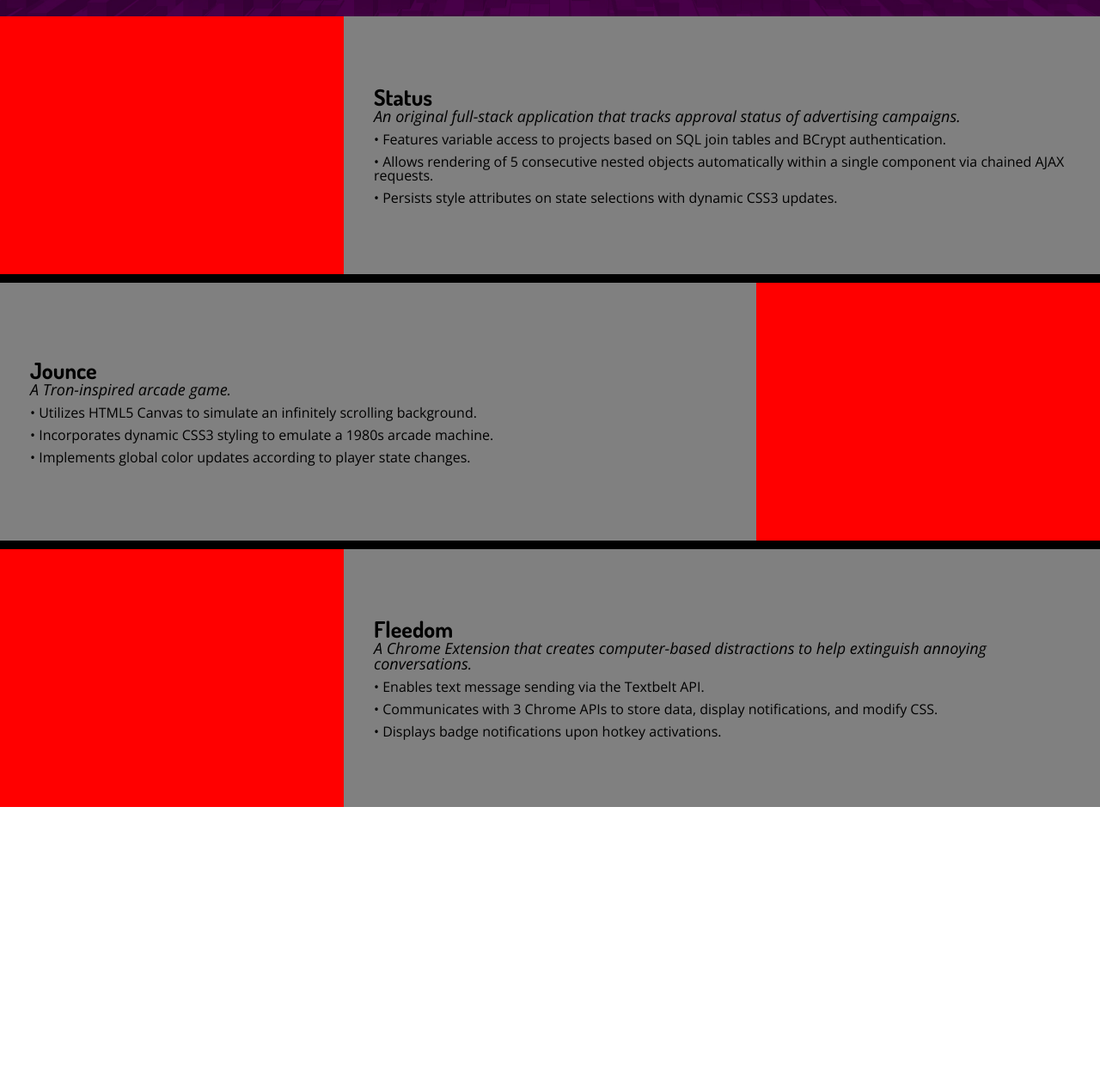
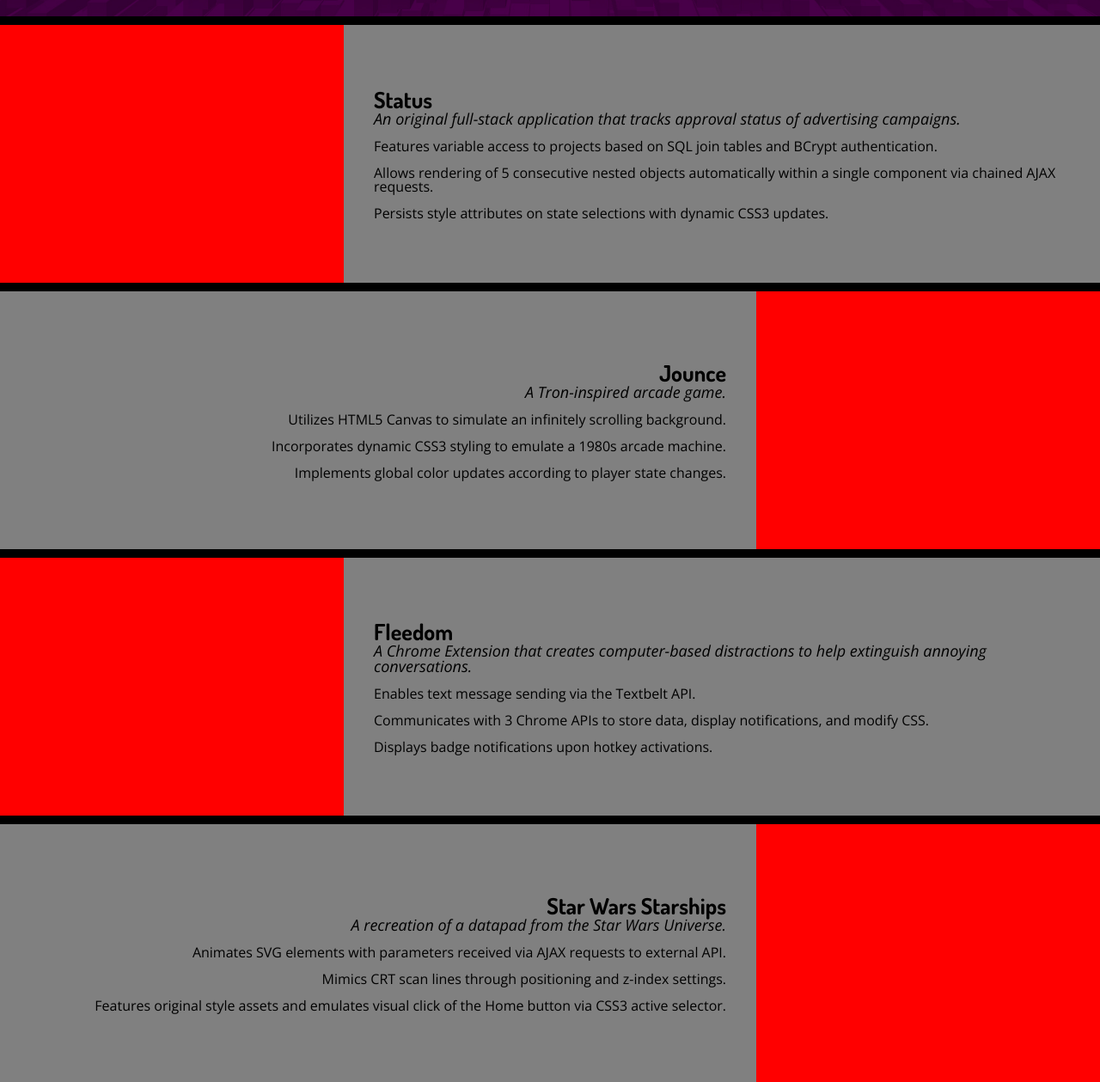
Before and after one commit to kestralttr/PortfolioV2, a plain HTML site: page index.html in a window 1280 px wide. Shown: the part 781-2040 px from the top of the page at 86% size. Before the commit the page ends 1720 px from the top, so only its background shows below. Drawn offline with nearby package versions, Linux system fonts and the light colour scheme.

Commit message:
fixes project list margins

```diff
--- a/css/master.css
+++ b/css/master.css
@@ -1,5 +1,5 @@
 body {
- background-color: Transparent;
+ background-color: black;
 }
 
 #intro {
@@ -110,15 +110,11 @@ body {
 
 .project-item-left {
   position: relative;
-  margin-bottom: 10px;
+  margin-top: 10px;
   height: 300px;
   width: 100%;
   background-color: grey;
   overflow: hidden;
-}
-
-.project-item-left:last-child {
-  margin-bottom: 0px;
 }
 
 .project-item-left .project-image {
@@ -149,15 +145,11 @@ body {
 
 .project-item-right {
   position: relative;
-  margin-bottom: 10px;
+  margin-top: 10px;
   height: 300px;
   width: 100%;
   background-color: grey;
   overflow: hidden;
-}
-
-.project-item-right:last-child {
-  margin-bottom: 0px;
 }
 
 .project-item-right .project-image {
@@ -183,13 +175,13 @@ body {
   position: relative;
   top: 50%;
   transform: translateY(-50%);
-  text-align: left;
+  text-align: right;
 }
 
 #projects ul li {
   padding-left: 5px;
   padding-right: 5px;
-  padding-top: 10px;
+  padding-top: 15px;
 }
 
 #projects .project-title {
--- a/index.html
+++ b/index.html
@@ -37,9 +37,9 @@
           <ul>
             <li class="project-title">Status</li>
             <li class="project-description">An original full-stack application that tracks approval status of advertising campaigns.</li>
-            <li>&#8226; Features variable access to projects based on SQL join tables and BCrypt authentication.</li>
-            <li>&#8226; Allows rendering of 5 consecutive nested objects automatically within a single component via chained AJAX requests.</li>
-            <li>&#8226; Persists style attributes on state selections with dynamic CSS3 updates.</li>
+            <li>Features variable access to projects based on SQL join tables and BCrypt authentication.</li>
+            <li>Allows rendering of 5 consecutive nested objects automatically within a single component via chained AJAX requests.</li>
+            <li>Persists style attributes on state selections with dynamic CSS3 updates.</li>
           </ul>
         </div>
       </div>
@@ -50,9 +50,9 @@
           <ul>
             <li class="project-title">Jounce</li>
             <li class="project-description">A Tron-inspired arcade game.</li>
-            <li>&#8226; Utilizes HTML5 Canvas to simulate an infinitely scrolling background.</li>
-            <li>&#8226; Incorporates dynamic CSS3 styling to emulate a 1980s arcade machine.</li>
-            <li>&#8226; Implements global color updates according to player state changes.</li>
+            <li>Utilizes HTML5 Canvas to simulate an infinitely scrolling background.</li>
+            <li>Incorporates dynamic CSS3 styling to emulate a 1980s arcade machine.</li>
+            <li>Implements global color updates according to player state changes.</li>
           </ul>
         </div>
       </div>
@@ -63,9 +63,22 @@
           <ul>
             <li class="project-title">Fleedom</li>
             <li class="project-description">A Chrome Extension that creates computer-based distractions to help extinguish annoying conversations.</li>
-            <li>&#8226; Enables text message sending via the Textbelt API.</li>
-            <li>&#8226; Communicates with 3 Chrome APIs to store data, display notifications, and modify CSS.</li>
-            <li>&#8226; Displays badge notifications upon hotkey activations.</li>
+            <li>Enables text message sending via the Textbelt API.</li>
+            <li>Communicates with 3 Chrome APIs to store data, display notifications, and modify CSS.</li>
+            <li>Displays badge notifications upon hotkey activations.</li>
+          </ul>
+        </div>
+      </div>
+
+      <div class="project-item-right">
+        <div class="project-image"></div>
+        <div class="project-text">
+          <ul>
+            <li class="project-title">Star Wars Starships</li>
+            <li class="project-description">A recreation of a datapad from the Star Wars Universe.</li>
+            <li>Animates SVG elements with parameters received via AJAX requests to external API.</li>
+            <li>Mimics CRT scan lines through positioning and z-index settings.</li>
+            <li>Features original style assets and emulates visual click of the Home button via CSS3 active selector.</li>
           </ul>
         </div>
       </div>
```
